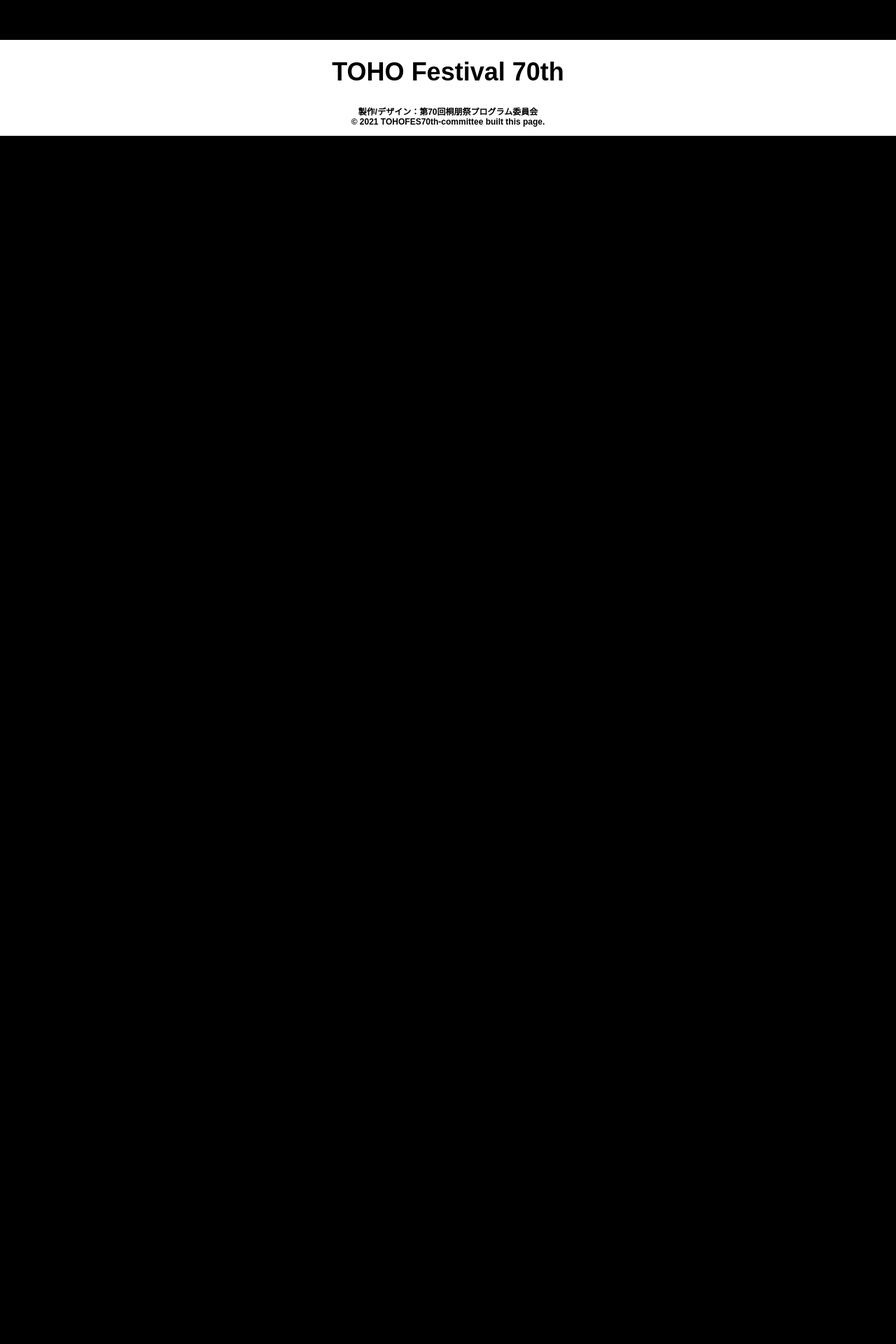
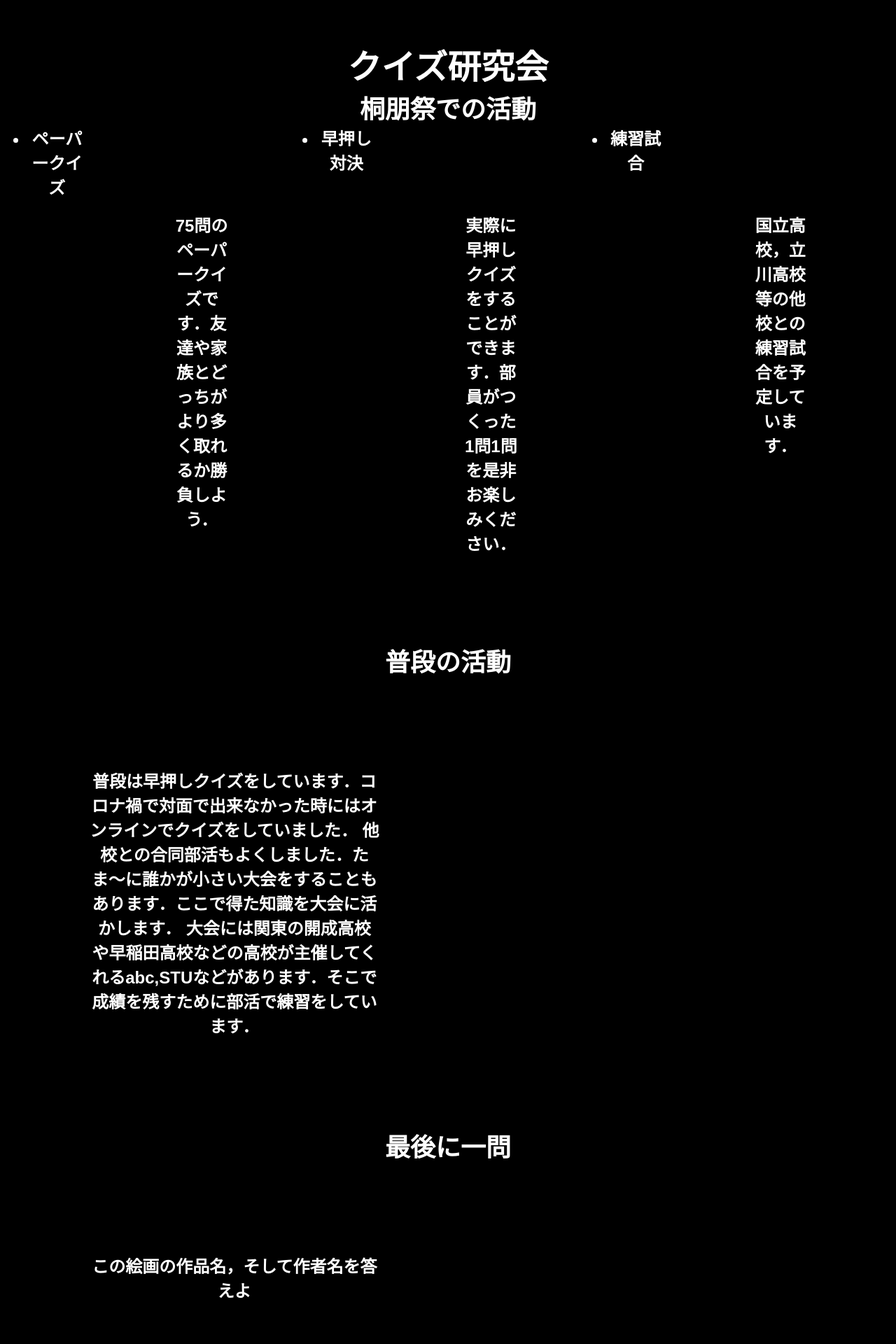
Before and after one commit to toho-festival/website-2021, a Next.js app: page / in a window 1280 px wide. Shown: the part 4840-6760 px from the top of the page at 70% size. Before the commit the page ends 5034 px from the top, so only its background shows below. Built offline with nearby package versions, Linux system fonts and the light colour scheme.

Commit message:
QuizClub.add

```diff
--- /dev/null
+++ b/src/components/QuizClub.tsx
@@ -0,0 +1,65 @@
+import styled from 'styled-components';
+
+const QuizClub = () => {
+  return(
+    <>
+      <Name>クイズ研究会</Name>
+      <Theme>桐朋祭での活動</Theme>
+      <Info>
+        <Content>ペーパークイズ</Content>
+        <Text>75問のペーパークイズです．友達や家族とどっちがより多く取れるか勝負しよう．</Text>
+        <Content>早押し対決</Content>
+        <Text>実際に早押しクイズをすることができます．部員がつくった1問1問を是非お楽しみください．</Text>
+        <Content>練習試合</Content>
+        <Text>国立高校，立川高校等の他校との練習試合を予定しています．</Text>
+      </Info>
+      <Drive>普段の活動</Drive>
+      <Text>普段は早押しクイズをしています．コロナ禍で対面で出来なかった時にはオンラインでクイズをしていました．
+        他校との合同部活もよくしました．たま〜に誰かが小さい大会をすることもあります．ここで得た知識を大会に活かします．
+        大会には関東の開成高校や早稲田高校などの高校が主催してくれるabc,STUなどがあります．そこで成績を残すために部活で練習をしています．
+      </Text>
+      <Problem>最後に一問</Problem>
+      <Text>この絵画の作品名，そして作者名を答えよ</Text>
+      <img src="../waterfall.jpg" alt="マウリッツエッシャー作『滝』" title="解答"></img>
+    </>
+  );
+}
+
+const Name　= styled.h1`
+  text-align:center;
+  color: white;
+`;
+
+const Theme = styled.h2`
+  text-align:center;
+  color: white;
+`;
+
+const Info = styled.ul`
+  display: flex;
+`;
+
+const Content = styled.li`
+  text-align:center;
+  width: calc(33.33% - 13px);
+  color: white;
+`;
+
+const Text = styled.p`
+  text-align:center;
+  width: calc(33.33% - 13px);
+  color: white;
+  padding:10%;
+`;
+
+const Drive = styled.h2`
+  text-align:center;
+  color: white;
+`;
+
+const Problem = styled.h2`
+  text-align:center;
+  color: white;
+`;
+
+export default QuizClub;
--- a/src/pages/index.tsx
+++ b/src/pages/index.tsx
@@ -1,3 +1,4 @@
+import QuizClub from '~/src/components/QuizClub'
 import type { FC }   from 'react';
 import AutoSlideehow from '~/src/components/AutoSlideShow';
 import Main          from '~/src/components/Main';
@@ -20,6 +21,7 @@ const Entrance: FC = () => <div>
   </Head>
   <AutoSlideehow/>
   <Main />
+  <QuizClub />
 </div>;
 
 export default Entrance;
```
Also changed, not shown: public/waterfall.jpg (added).
